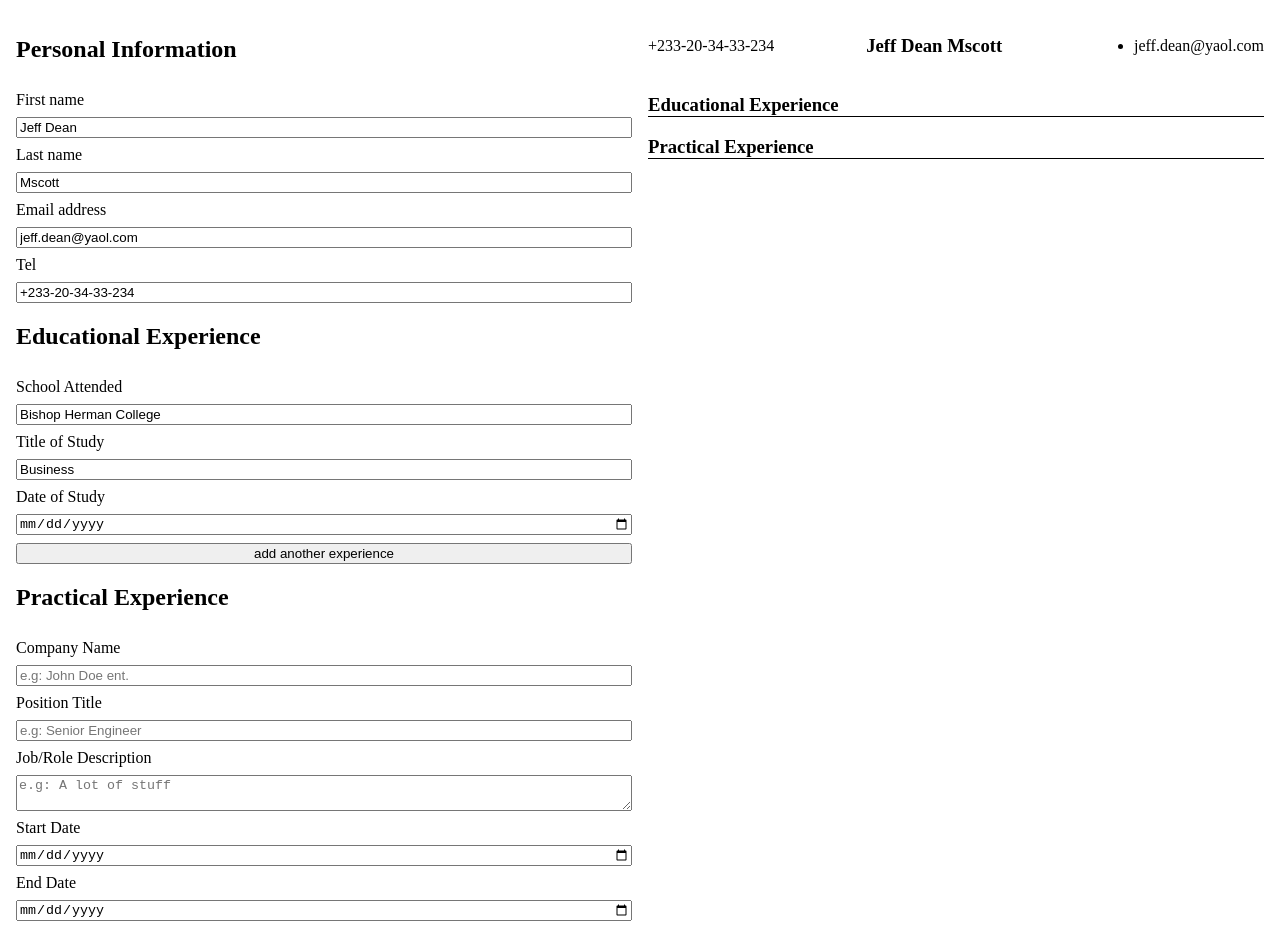
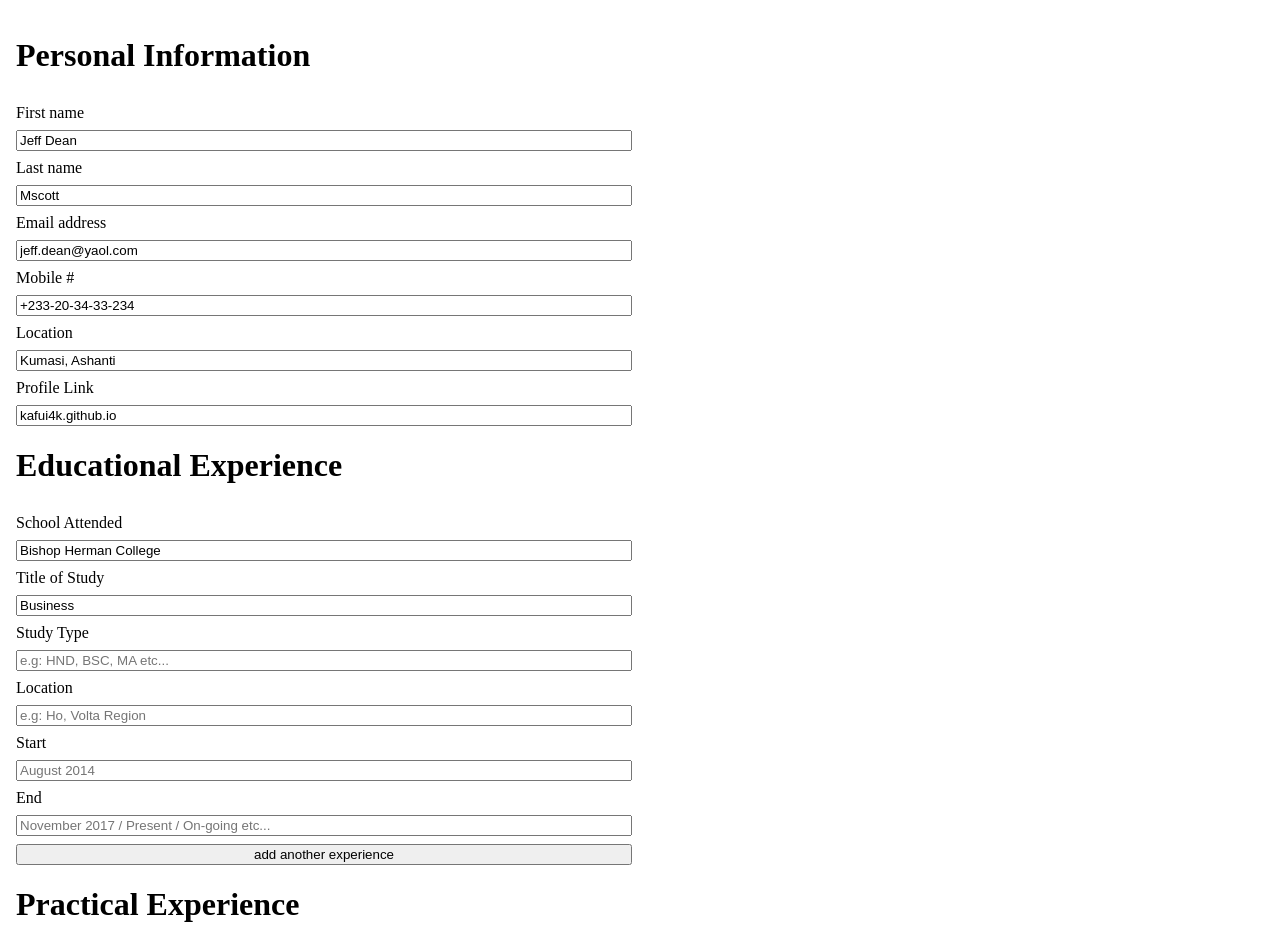
Before and after one commit to kafui4k/cv-project, a React (Create React App) app: page / in a window 1280 px wide. Shown: the top 927 px of the page. Built offline with nearby package versions, Linux system fonts and the light colour scheme.

Commit message:
Update Form input fields in Components

```diff
--- a/src/App.js
+++ b/src/App.js
@@ -7,11 +7,14 @@ class App extends Component {
     super(props)
 
     this.state = {
+        generateResume: false,
         bioData: {
           firstname: "Jeff Dean",
           lastname: 'Mscott',
           email: 'jeff.dean@yaol.com',
           telephone: '+233-20-34-33-234',
+          location: 'Kumasi, Ashanti',
+          profileLink: 'kafui4k.github.io'
         },
         educationalExperiences: [],
         educationalExperience: [
@@ -19,9 +22,10 @@ class App extends Component {
             id: Math.floor(Math.random() * 100 / 2),
             schoolAttended: 'Bishop Herman College',
             studyTitle: 'Business',
-            dateOfStudy: '',
-            town: 'ho',
-            city: 'Volta'
+            studyType: '',
+            start: '',
+            end: '',
+            location: ''
           }
         ],
         workExperiences: [],
@@ -29,6 +33,8 @@ class App extends Component {
           id: Math.floor(Math.random() * 100 / 2),
           companyName: '',
           positionTitle: '',
+          jobType: '',
+          location: '',
           jobDescription: '',
           startDate: '',
           endDate: ''
@@ -102,8 +108,12 @@ class App extends Component {
         ...prevState.educationalExperiences,
         educationalExperiences: this.state.educationalExperience,
         ...prevState.workExperiences,
-        workExperiences: this.state.workExperience
+        workExperiences: this.state.workExperience,
     }))
+
+    setTimeout(() => {
+      this.setState({generateResume: true})
+    }, 5000);
   }
 
   render() {
@@ -112,7 +122,6 @@ class App extends Component {
 
     return (
       <main className="App">
-        <section>
         <Form
           bioData={this.state.bioData}
           handleBioDataFormChange={this.handleBioDataFormChange}
@@ -124,51 +133,12 @@ class App extends Component {
           addNewWorkExperience={this.addNewWorkExperience}
           handleFormSubmit={this.handleFormSubmit}
         />
-        </section>
-        <section>
-          <div className='profile-header'>
-            {this.state.bioData.telephone && this.state.bioData.telephone}
-            <h3>{this.state.bioData.firstname && this.state.bioData.firstname} {this.state.bioData.lastname && this.state.bioData.lastname}</h3>
-            <span>
-              <ul>
-                <li>{this.state.bioData.email && this.state.bioData.email}</li></ul>
-            </span>
-          </div>
-
-          <h3 className='profile___education___wrapper'>Educational Experience</h3>
-            {this.state.educationalExperiences.map((eduExp, i) => (
-                <div key={i + 1}>
-                  <div className='profile-education'>
-                    <h3>{eduExp.town}, {eduExp.city}</h3>
-                    <h3>{eduExp.schoolAttended}</h3>
-                    <h3>{eduExp.dateOfStudy}</h3>
-                  </div>
-                  <div className='profile___edication___town___program'>
-                      <ul>
-                        <li>{eduExp.studyTitle}</li>
-                      </ul>
-                  </div>
-                </div>
-            ))}
-
-          <h3 className='profile___work___wrapper'>Practical Experience</h3>
-          {this.state.workExperiences ? this.state.workExperiences.map((workExp, i) => (
-            <div key={i + 1}>
-              <div className='profile-work'>
-                <h3>{workExp.positionTitle}</h3>
-                <h3>{workExp.companyName}</h3>
-                <h3>{workExp.startDate} - {workExp.endDate}</h3>
-              </div>
-              <div>
-                <span>Remote | Onsite</span>
-                <ul>
-                  <li>{workExp.jobDescription}</li>
-                </ul>
-              </div>
-            </div>
-          )) : null}
-
-        </section>
+        <PreviewForm
+          generateResume={this.state.generateResume}
+          bioData={this.state.bioData}
+          educationalExperiences={this.state.educationalExperiences}
+          workExperiences={this.state.workExperiences}
+        />
       </main>
     );
   }
--- a/src/components/Form.js
+++ b/src/components/Form.js
@@ -21,10 +21,11 @@ class Form extends Component {
     return (
         <form className='pinfo___form' onSubmit={handleFormSubmit}>
             <Personal
-                firstname={bioData.firstname}
-                lastname={bioData.lastname}
-                email={bioData.email}
-                telephone={bioData.telephone}
+                // firstname={bioData.firstname}
+                // lastname={bioData.lastname}
+                // email={bioData.email}
+                // telephone={bioData.telephone}
+                bioData={bioData}
                 handleBioDataFormChange={handleBioDataFormChange}
             />
             <Educational
--- a/src/components/PreviewForm.js
+++ b/src/components/PreviewForm.js
@@ -2,31 +2,61 @@ import React, { Component } from 'react'
 
 class PreviewForm extends Component {
   render() {
+
+    const {generateResume, bioData, educationalExperiences, workExperiences} = this.props;
+
     return (
-      <section>
-        <h1>Preview Form</h1>
-        <br/>firstname {this.props.firstname}
-        <br/>lastname {this.props.lastname}
-        <br/>email {this.props.email}
-        <br/>telephone {this.props.telephone}
-        <br/>{this.props.educationalExperience.map(eduXp =>
-          <span key={eduXp.id}>
-            <strong>schoolAttended: {eduXp.schoolAttended}</strong>
-            <br/><strong>title: {eduXp.studyTitle}</strong>
-            <br/><strong>date: {eduXp.dateOfStudy}</strong>
-          </span>
-        )}
-        <br/>
-        {this.props.workExperience.map(wrkExp =>
-          <span key={wrkExp.id}>
-            <br/>companyName: {wrkExp.companyName}
-            <br/>jobDescription: {wrkExp.jobDescription}
-            <br/>positionTitle: {wrkExp.positionTitle}
-            <br/>startDate: {wrkExp.startDate}
-            <br/>endDate: {wrkExp.endDate}
-          </span>
-          )}
-      </section>
+      <div>
+        {generateResume ?
+        <section>
+          <div className='profile-header'>
+            <span>
+              {bioData.telephone && bioData.telephone}
+              <br/>{bioData.location && bioData.location}
+            </span>
+            <h3>{bioData.firstname && bioData.firstname} {bioData.lastname && bioData.lastname}</h3>
+            <span>
+              <ul>
+                <li>{bioData.email && bioData.email}</li>
+                <li>{bioData.profileLink && bioData.profileLink}</li>
+              </ul>
+            </span>
+          </div>
+
+          <h3 className='profile___education___wrapper'>Educational Experience</h3>
+          {educationalExperiences && educationalExperiences.map((eduExp, i) => (
+              <div key={i + 1}>
+                <div className='profile-education'>
+                  <h3>{eduExp.location}</h3>
+                  <h3>{eduExp.schoolAttended}</h3>
+                  <h3>{eduExp.start} - {eduExp.end}</h3>
+                </div>
+                <div className='profile___edication___town___program'>
+                    <ul>
+                      <li>{eduExp.studyType} in {eduExp.studyTitle}</li>
+                    </ul>
+                </div>
+              </div>
+          ))}
+
+          <h3 className='profile___work___wrapper'>Practical Experience</h3>
+          {workExperiences && workExperiences.map((workExp, i) => (
+            <div key={i + 1}>
+              <div className='profile-work'>
+                <h3>{workExp.positionTitle}</h3>
+                <h3>{workExp.companyName}</h3>
+                <h3>{workExp.startDate} - {workExp.endDate}</h3>
+              </div>
+              <div>
+                <span>{workExp.location} | {workExp.jobType}</span>
+                <ul>
+                  <li>{workExp.jobDescription}</li>
+                </ul>
+              </div>
+            </div>
+          ))}
+        </section> : null}
+      </div>
     )
   }
 }
--- a/src/components/forms/EducationalItem.js
+++ b/src/components/forms/EducationalItem.js
@@ -27,14 +27,45 @@ class EducationalItem extends Component {
                 placeholder='e.g: BSC Computer Science'
                 value={educaExp.studyTitle}
                 onChange={(event) => onChange(event, educaExp.id)}
-                />
+            />
 
-             <label htmlFor='dateOfStudy'>Date of Study</label>
+            <label htmlFor='studyType'>Study Type</label>
             <Input
-                id="dateOfStudy"
-                type='date'
-                name='dateOfStudy'
-                value={educaExp.dateOfStudy}
+                id="studyType"
+                type='text'
+                name='studyType'
+                placeholder='e.g: HND, BSC, MA etc...'
+                value={educaExp.studyType}
+                onChange={(event) => onChange(event, educaExp.id)}
+            />
+
+            <label htmlFor='location'>Location</label>
+            <Input
+                id="location"
+                type='text'
+                name='location'
+                placeholder='e.g: Ho, Volta Region'
+                value={educaExp.location}
+                onChange={(event) => onChange(event, educaExp.id)}
+            />
+
+            <label htmlFor='start'>Start</label>
+            <Input
+                id="start"
+                type='text'
+                name='start'
+                placeholder='August 2014'
+                value={educaExp.start}
+                onChange={(event) => onChange(event, educaExp.id)}
+            />
+
+            <label htmlFor='end'>End</label>
+            <Input
+                id="end"
+                type='text'
+                name='end'
+                placeholder='November 2017 / Present / On-going etc...'
+                value={educaExp.end}
                 onChange={(event) => onChange(event, educaExp.id)}
             />
       </>
--- a/src/components/forms/Personal.js
+++ b/src/components/forms/Personal.js
@@ -4,7 +4,7 @@ import Input from '../Input'
 class Personal extends Component {
   render() {
 
-    const {firstname, lastname, email, telephone, handleBioDataFormChange} = this.props
+    const {bioData, handleBioDataFormChange} = this.props
 
     return (
       <div className='personal_info_wrapper'>
@@ -16,7 +16,7 @@ class Personal extends Component {
             type="text"
             name="firstname"
             placeholder='e.g: John'
-            value={firstname}
+            value={bioData.firstname}
             onChange={handleBioDataFormChange}
         />
 
@@ -26,7 +26,7 @@ class Personal extends Component {
           type="text"
           name="lastname"
           placeholder='e.g:Doe'
-          value={lastname}
+          value={bioData.lastname}
           onChange={handleBioDataFormChange}
         />
 
@@ -36,17 +36,37 @@ class Personal extends Component {
             type="email"
             name="email"
             placeholder='e.g: jd@admin.com'
-            value={email}
+            value={bioData.email}
             onChange={handleBioDataFormChange}
         />
 
-        <label htmlFor='telephone' className='personal_info_wrapper___label'>Tel</label>
+        <label htmlFor='telephone' className='personal_info_wrapper___label'>Mobile #</label>
         <Input
             id='telephone'
             type="tel"
             name="telephone"
             placeholder='e.g: 000 222 000 333'
-            value={telephone}
+            value={bioData.telephone}
+            onChange={handleBioDataFormChange}
+        />
+
+        <label htmlFor='location' className='personal_info_wrapper___label'>Location</label>
+        <Input
+            id='location'
+            type="text"
+            name="location"
+            placeholder='e.g: Kumasi, Ashanti'
+            value={bioData.location}
+            onChange={handleBioDataFormChange}
+        />
+
+        <label htmlFor='profileLink' className='personal_info_wrapper___label'>Profile Link</label>
+        <Input
+            id='profileLink'
+            type="text"
+            name="profileLink"
+            placeholder='e.g: kafui4k.github.io'
+            value={bioData.profileLink}
             onChange={handleBioDataFormChange}
         />
       </div>
--- a/src/components/forms/PracticalItem.js
+++ b/src/components/forms/PracticalItem.js
@@ -27,6 +27,24 @@ class PracticalItem extends Component {
             onChange={(event) => onChange(event, experience.id)}
         />
 
+        <label htmlFor='jobType'>Job Type</label>
+        <Input
+            type='text'
+            name='jobType'
+            placeholder='e.g: Contract/ Full-Time/ Part-Time etc...'
+            value={experience.jobType}
+            onChange={(event) => onChange(event, experience.id)}
+        />
+
+        <label htmlFor='location'>Location</label>
+        <Input
+            type='text'
+            name='location'
+            placeholder='e.g: Remote/Onsite etc...'
+            value={experience.location}
+            onChange={(event) => onChange(event, experience.id)}
+        />
+
         <label htmlFor='jobDescription'>Job/Role Description</label>
         <TextArea
             name='jobDescription'
@@ -36,16 +54,18 @@ class PracticalItem extends Component {
 
         <label htmlFor='startDate'>Start Date</label>
         <Input
-            type='date'
+            type='text'
             name='startDate'
+            placeholder='September 2020'
             value={experience.startDate}
             onChange={(event) => onChange(event, experience.id)}
         />
 
         <label htmlFor='endDate'>End Date</label>
         <Input
-            type='date'
+            type='text'
             name='endDate'
+            placeholder='January 2022 / Present etc...'
             value={experience.endDate}
             onChange={(event) => onChange(event, experience.id)}
         />
```
Lines whose indentation alone changed are shown as unchanged.
